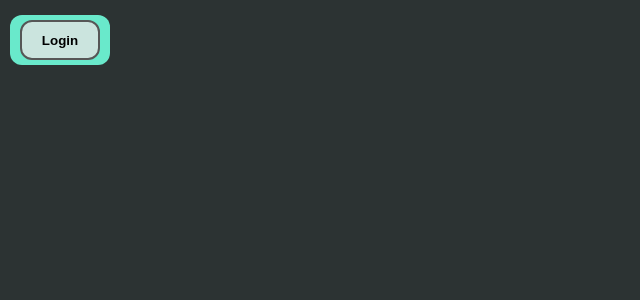
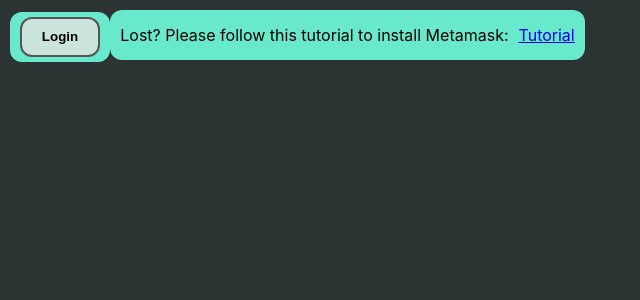
Before and after one commit to Hotmanics/project-duo, a React (Create React App) app in the folder react/: page / in a window 1280 px wide. Shown: the top 300 px of the page, without its empty margins (0-640 px from the left). Built offline with nearby package versions, Linux system fonts and the light colour scheme; what web3modal would draw is missing.

Commit message:
added help for newbies

```diff
--- a/react/src/App.css
+++ b/react/src/App.css
@@ -3,3 +3,7 @@
     padding:10px;
     min-height: 100vh;
 }
+
+.app #test {
+    display: inline-block;
+}
--- a/react/src/App.js
+++ b/react/src/App.js
@@ -6,6 +6,7 @@ import LoggedInSection from './Components/ContractManagement/ContractManagement'
 import YourAssets from './Components/YourAssets/YourAssets';
 import TheSameRoof from './Components/TheSameRoof/TheSameRoof';
 import AdvancedInformation from './Components/AdvancedInformation/AdvancedInformation';
+import Lost from './Components/Lost/Lost';
 
 function App() {
 
@@ -19,10 +20,19 @@ function App() {
     setConnectedWalletInfo(info);
   }
 
+  let extra;
+  if (connectedWalletInfo === undefined) {
+    extra = <div id="test">
+    <Lost></Lost>
+  </div>;
+  }
+
   let output = <div>
       <div id="test">
         <ConnectWallet onWalletConnected={handleLogin}></ConnectWallet>
       </div>
+      {extra}
+
   </div>
 
   let loginOutput = connectedWalletInfo === undefined ?
--- a/react/src/Components/ConnectWallet/ConnectWallet.css
+++ b/react/src/Components/ConnectWallet/ConnectWallet.css
@@ -1,19 +1,17 @@
 .connectWallet {
   background-color: #69e9cb;
-  border-radius: 12px;
   width:100px;
-  height: 50px;
-  margin-top:5px;
-  display: flex;
+  text-align: center;
+  height:50px;
   justify-content: center;
   align-items: center;
+  display:flex;
+  border-radius: 12px;
   }
 
-.connectWallet p {
-  font-size: 14px;
-  text-align:center;
-  padding:.1rem;
-  }
+  .connectWallet #holla {
+    font-size: 14px;
+    }
 
 .connectWallet button {
   width: 80px;
--- a/react/src/Components/ConnectWallet/ConnectWallet.js
+++ b/react/src/Components/ConnectWallet/ConnectWallet.js
@@ -68,20 +68,19 @@ const ConnectWallet = (props)=> {
     let output;
 
     if (connectedWalletInfo.account === undefined) {
-                            output = <button type="button" onClick={connectWallet}>
-                                Login
-                            </button>;
+        output = <button type="button" onClick={connectWallet}>
+            Login
+        </button>;
     } else {
       truncated = connectedWalletInfo.account.substring(0, 10) + "...";
     }
 
-    const accountInfo = connectedWalletInfo.account === undefined ? <div></div>
-                        : <p>Logged in as: { truncated }</p>
+    let accountInfo = connectedWalletInfo.account === undefined ? <div></div>
+                        : <div id="holla">Logged in as: { truncated }</div>
 
     return <div className="connectWallet">
         { output }
         { accountInfo }
-        {/* <p>Hellos!</p> */}
         </div>
 }
 
--- a/react/src/Components/ContractManagement/ContractManagement.css
+++ b/react/src/Components/ContractManagement/ContractManagement.css
@@ -35,7 +35,6 @@
     font-size: larger;
 }
 
-
 .contractManagement #header {
   padding: 10px;
 }
--- /dev/null
+++ b/react/src/Components/Lost/Lost.css
@@ -0,0 +1,30 @@
+.lost {
+    background-color: #69e9cb;
+    width:475px;
+    text-align: center;
+    height:50px;
+    justify-content: center;
+    align-items: center;
+    display:flex;
+    border-radius: 12px;
+    }
+
+.lost #holla {
+    font-size: 14px;
+    }
+
+
+    .lost #uh {
+        display: flex;
+        margin:auto;
+        align-items: center;
+        justify-content: center;
+    }
+
+    .lost #uh2 {
+        margin-left:5px;
+    }
+
+    .lost #tt {
+        margin-left:5px;
+    }
--- /dev/null
+++ b/react/src/Components/Lost/Lost.js
@@ -0,0 +1,18 @@
+import React, { useState } from 'react';
+import Web3Modal from "web3modal";
+import WalletConnectProvider from "@walletconnect/web3-provider";
+import CoinbaseWalletSDK from "@coinbase/wallet-sdk";
+import { ethers } from "ethers"
+import "./Lost.css";
+
+const Lost = (props)=> {
+
+    return <div className="lost">
+            <div id="uh">
+                <div id="holla uh2">Lost? Please follow this tutorial to install Metamask: </div>
+                <a id="tt" href="https://www.geeksforgeeks.org/how-to-install-and-use-metamask-on-google-chrome/" target={"#"}><div id="tt">Tutorial</div></a>
+            </div>
+        </div>
+}
+
+export default Lost;
```
